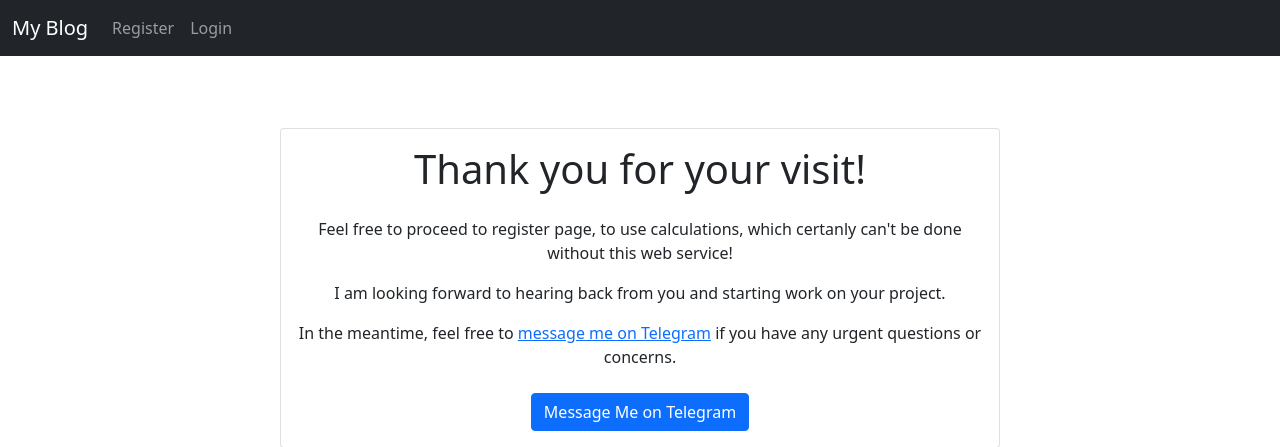
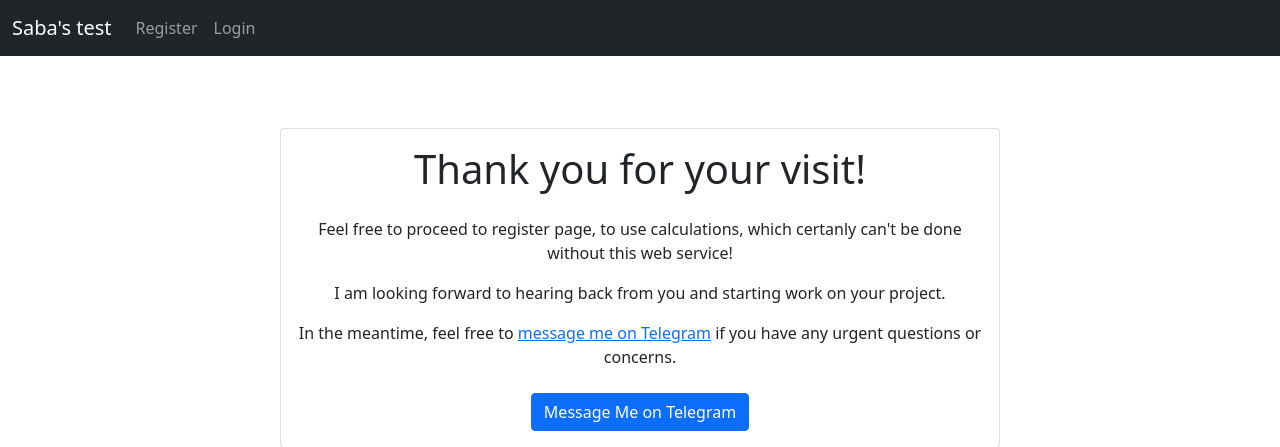
Before and after one commit to SabastianGu/Dockerized_websocket, a Django app: page /application/ in a window 1280 px wide. Shown: the top 447 px of the page. Run offline with Django 4.2, Linux system fonts and the light colour scheme; parts of the project's set-up code (start-up, migrations or seed data) failed here and were passed over.

Commit message:
Update base.html

```diff
--- a/test_project/WebService/engine_side/templates/base.html
+++ b/test_project/WebService/engine_side/templates/base.html
@@ -18,7 +18,7 @@
   <body>
     <nav class="navbar navbar-expand-lg navbar-dark bg-dark">
   <div class="container-fluid">
-    <a class="navbar-brand" href="{% url 'login' %}">My Blog</a>
+    <a class="navbar-brand" href="{% url 'login' %}">Saba's test</a>
     <button class="navbar-toggler" type="button" data-bs-toggle="collapse" data-bs-target="#navbarSupportedContent" aria-controls="navbarSupportedContent" aria-expanded="false" aria-label="Toggle navigation">
       <span class="navbar-toggler-icon"></span>
     </button>
```
